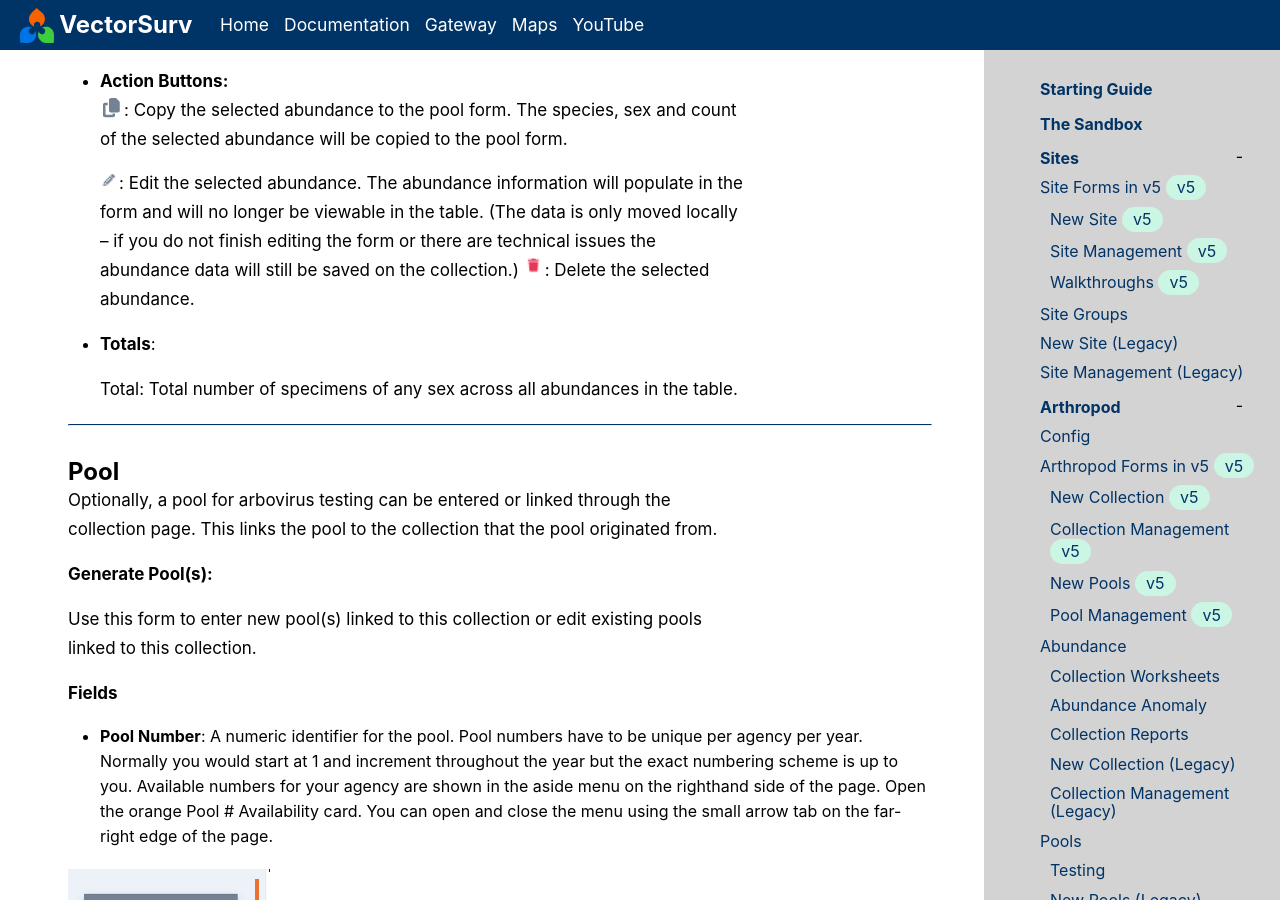
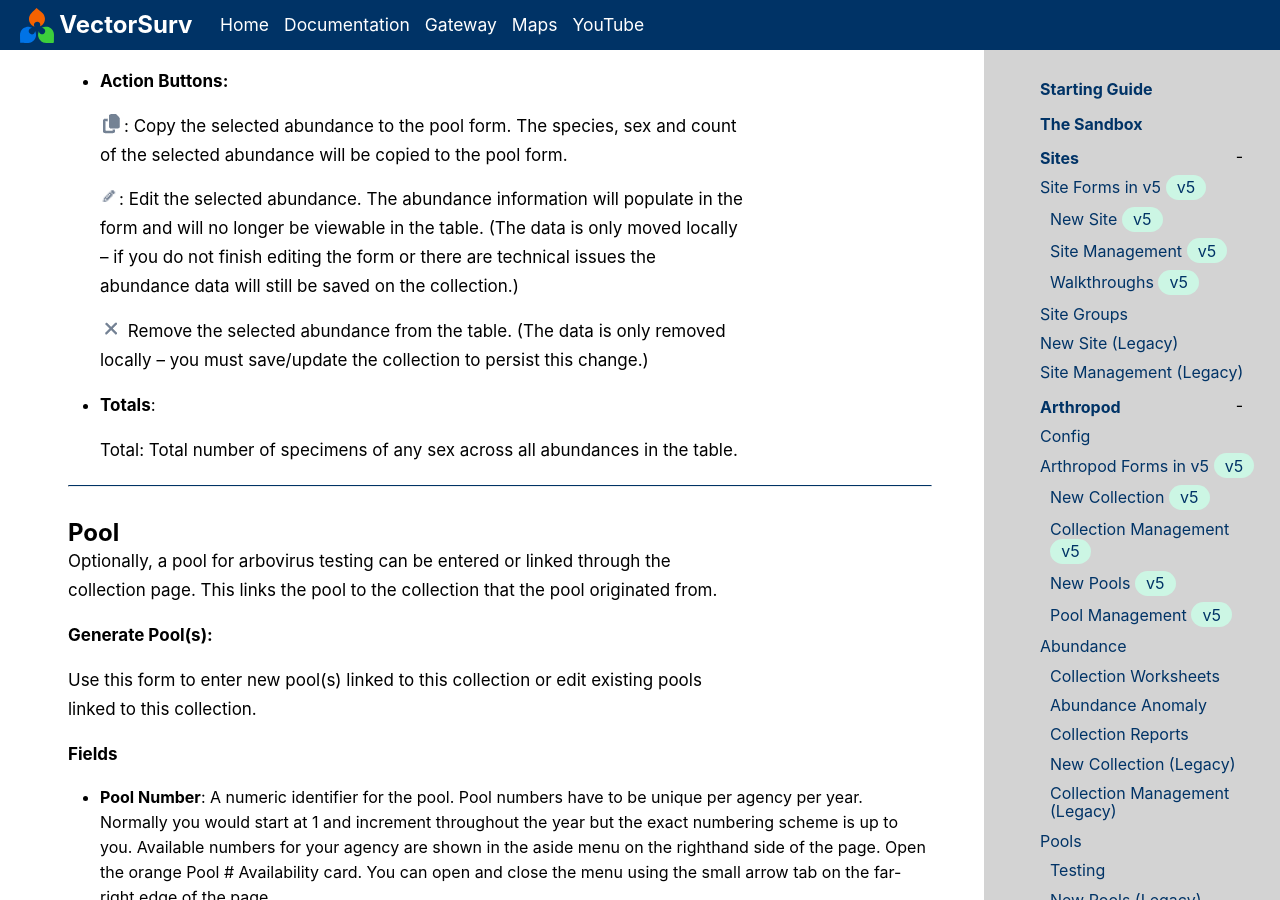
Before and after one commit to tlvaldepena/vectorsurv.org, a Jekyll site: the page built from _docs/tick/collection.md, in a window 1280 px wide and 900 px high, scrolled down 4589 px. Built offline with Jekyll 4.4.1, drawn with Linux system fonts in a browser that asks for light colours.

Commit message:
collection fixes

```diff
--- a/_docs/tick/collection.md
+++ b/_docs/tick/collection.md
@@ -190,6 +190,7 @@ Note: Edits made to the Species Count are not saved until the Save Collection or
 **Abundance Table:**
 
 - **Action Buttons:**
+
   ![Copy icon](/assets/images/docs/action-button-copy.png): Copy the selected abundance to the pool form. The species, sex and count of the selected abundance will be copied to the pool form.
 
   ![Pencil icon](/assets/images/docs/action-button-edit.png): Edit the selected abundance. The
@@ -197,7 +198,8 @@ Note: Edits made to the Species Count are not saved until the Save Collection or
   viewable in the table. (The data is only moved locally -- if you do not
   finish editing the form or there are technical issues the abundance data
   will still be saved on the collection.)
-  ![Red trash can icon](/assets/images/docs/action-button-delete.png): Delete the selected abundance.
+
+  ![Gray X icon](/assets/images/docs/action-button-remove.png) Remove the selected abundance from the table. (The data is only removed locally -- you must save/update the collection to persist this change.)
 
 - **Totals**:
 
@@ -270,10 +272,13 @@ existing pools linked to this collection.
 A table of temporary pools that will be saved when the Save/Update Collection button is clicked.
 
 - Action buttons:
+
   ![Pencil icon](/assets/images/docs/action-button-edit.png): Edit the selected pool. The pool
   information will populate in the form and will no longer be viewable in
   the table. (The data is only moved temporarily -- clearing the pool form will return the pool to the New Pools table)
+
   ![Gray X icon](/assets/images/docs/action-button-remove.png) Remove the selected row.
+
   **Clear New Pools:** Removes all rows from the New Pools table.
 
 **Link Existing Pools:**
```
Also changed, not shown: _docs/arthropod/v5/collection.md (+5 -1 lines), assets/images/docs/new_collection_species_form.png, assets/images/docs/new_collection_tabular.png.
